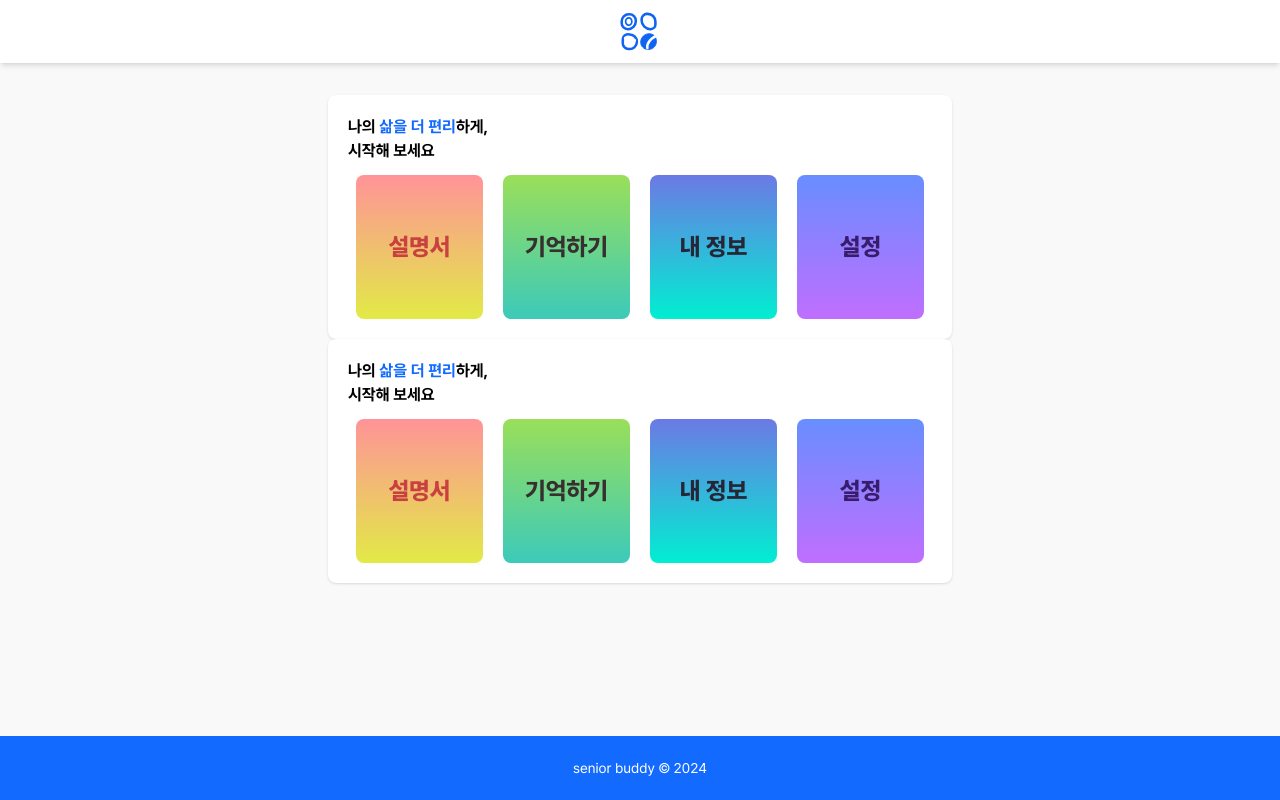
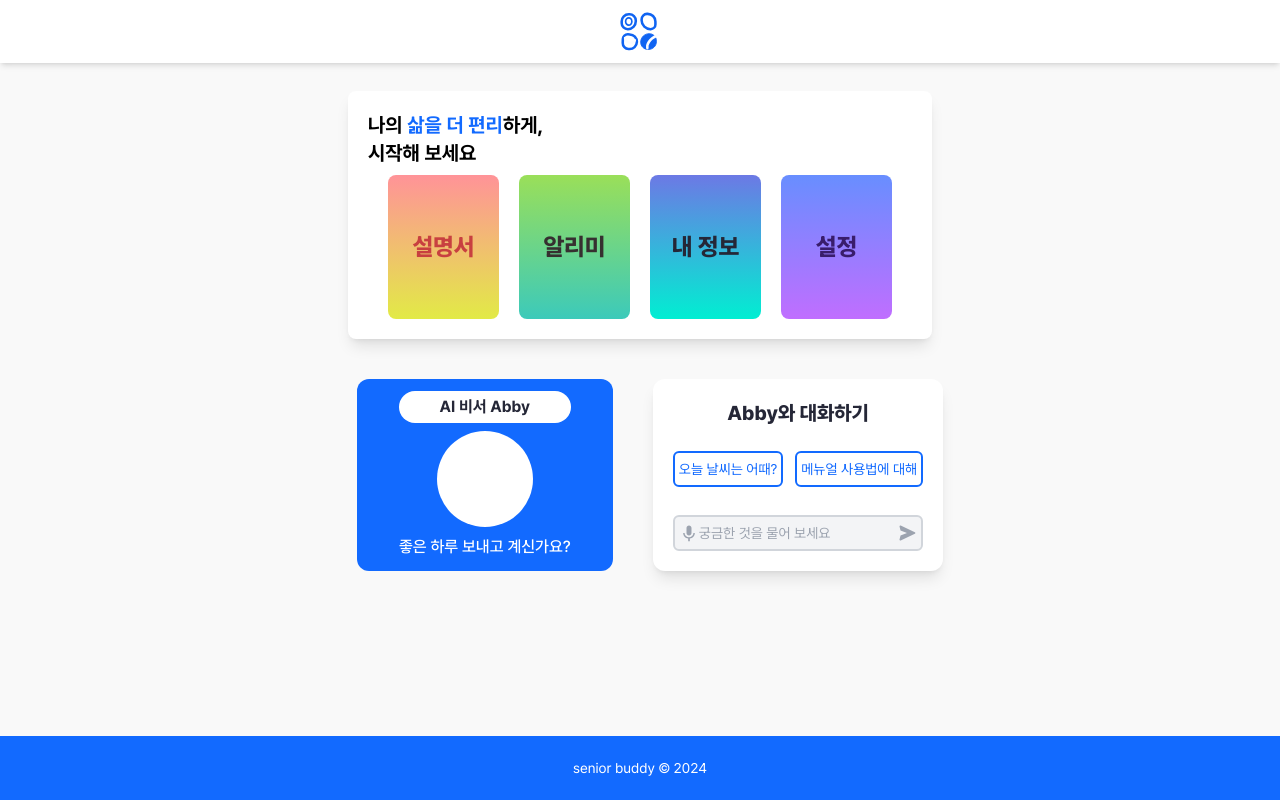
Before and after one commit to seniorBuddy/seniorBuddy-client, a Next.js app: page / in a window 1280 px wide. Built offline with nearby package versions, Linux system fonts and the light colour scheme.

Commit message:
STYLE: index 페이지 스타일링

```diff
--- a/package.json
+++ b/package.json
@@ -12,7 +12,8 @@
     "next": "15.0.0-rc.0",
     "pretendard": "^1.3.9",
     "react": "19.0.0-rc-f994737d14-20240522",
-    "react-dom": "19.0.0-rc-f994737d14-20240522"
+    "react-dom": "19.0.0-rc-f994737d14-20240522",
+    "react-icons": "^5.3.0"
   },
   "devDependencies": {
     "@types/node": "^20",
--- a/src/app/layout.tsx
+++ b/src/app/layout.tsx
@@ -25,7 +25,7 @@ export default function RootLayout({
       <body className={pretendard.variable}>
         <main className="font-pretendard min-h-screen flex flex-col">
           <Header />
-          <div className="flex-grow p-2 mb-16 w-3/4 sm:w-1/2 m-auto mt-6">
+          <div className="flex-grow px-8 sm:p-2 mb-16 w-full sm:w-1/2 m-auto">
             {children}
           </div>
           <Footer />
--- a/src/app/page.tsx
+++ b/src/app/page.tsx
@@ -1,51 +1,62 @@
-import Image from "next/image";
+import { MdKeyboardVoice } from "react-icons/md";
+import { BiSolidSend } from "react-icons/bi";
 
 export default function Home() {
   return (
-    <>
+    <div>
     {/* 버튼 그룹 */}
-    <section className="p-5 flex flex-col gap-3 bg-white w-full rounded-lg shadow">
-      <div className="font-bold">
-        나의 <span className="text-blue">삶을 더 편리</span>하게,<br />
-        시작해 보세요
+    <section className="min-w-60 m-5 p-5 flex flex-col gap-2 bg-white rounded-lg shadow-lg">
+      <div className="font-bold text-xl">
+        나의 <span className="text-blue ">삶을 더 편리</span>하게,<br /> 시작해 보세요
       </div>
-      <div className="mx-2 text-center grid grid-cols-2 lg:grid-cols-4 gap-3 sm:gap-5 font-extrabold text-xl sm:text-2xl">
-          <div className="w-full py-6 sm:py-14 m-auto rounded-lg bg-desc-bg-btn">
+      <div className="mx-5 text-center grid grid-cols-2 md:grid-cols-4 gap-3 lg:gap-5 font-extrabold text-xl sm:text-2xl">
+          <button className="w-full py-6 sm:py-14 m-auto rounded-lg bg-desc-bg-btn">
             <span className="text-desc">설명서</span>
-          </div>
-          <div className="w-full py-6 sm:py-14 m-auto rounded-lg bg-remind-bg-btn">
-            <span className="text-remind">기억하기</span>
-          </div>
-          <div className="w-full py-6 sm:py-14 m-auto rounded-lg bg-info-bg-btn">
+          </button>
+          <button className="w-full py-6 sm:py-14 m-auto rounded-lg bg-remind-bg-btn">
+            <span className="text-remind">알리미</span>
+          </button>
+          <button className="w-full py-6 sm:py-14 m-auto rounded-lg bg-info-bg-btn">
             <span className="text-info">내 정보</span>
-          </div>
-          <div className="w-full py-6 sm:py-14 m-auto rounded-lg bg-option-bg-btn">
+          </button>
+          <button className="w-full py-6 sm:py-14 m-auto rounded-lg bg-option-bg-btn">
             <span className="text-option">설정</span>
-          </div>
+          </button>
       </div>
     </section>
 
-     {/* AI 비서 그룹 */}
-     <section className="p-5 flex flex-col gap-3 bg-white w-full rounded-lg shadow">
-      <div className="font-bold">
-        나의 <span className="text-blue">삶을 더 편리</span>하게,<br />
-        시작해 보세요
+     {/* AI 그룹 */}
+     <section className="flex flex-col sm:flex-row justify-center items-center gap-5">
+      {/* AI 비서 캐릭터  */}
+      <div className=" min-w-36 max-w-64  flex flex-row flex-1 sm:m-5 p-3 bg-blue rounded-xl justify-center gap-3 sm:gap-5">
+        <div className="sm:hidden min-h-24 min-w-24 pt-1 m-auto bg-white rounded-full"></div>
+        <div className="max-w-">
+            <div className="text-info font-bold min-w-32 m-auto bg-white text-center p-1 mb-2 rounded-3xl ">
+              AI 비서 Abby
+              </div>
+            <div className="hidden sm:block h-24 w-24 m-auto bg-white rounded-full"></div>
+            <div className="text-white font-medium mt-2">
+              좋은 하루 보내고 계신가요?
+            </div>
+        </div>
       </div>
-      <div className="mx-2 text-center grid grid-cols-2 lg:grid-cols-4 gap-3 sm:gap-5 font-extrabold text-xl sm:text-2xl">
-          <div className="w-full py-6 sm:py-14 m-auto rounded-lg bg-desc-bg-btn">
-            <span className="text-desc">설명서</span>
+      {/* AI 채팅 시작하기*/}
+      <div className="min-w-56  flex flex-col flex-2 items-center justify-center p-5 bg-white rounded-xl shadow-lg">
+        <span className="text-info font-extrabold text-xl">Abby와 대화하기</span>
+        <div className="mt-6 w-full flex gap-3 mt-10 my-5">
+          <div className="px-1 py-1.5 border-2 text-blue border-blue rounded-md text-sm">오늘 날씨는 어때?</div>
+          <div className="px-1 py-1.5 border-2 text-blue border-blue rounded-md text-sm">메뉴얼 사용법에 대해</div>
+        </div>
+        <div className="mt-2 w-full h-full">
+          <div className="px-1 py-1.5 border-2 bg-gray-100 text-gray-400 border-gray-300 rounded-md flex
+          items-center">
+          <MdKeyboardVoice className="w-5 h-5"/>
+            <div className="flex-1 text-sm pr-5">궁금한 것을 물어 보세요</div>
+          <BiSolidSend className="w-5 h-5"/>
           </div>
-          <div className="w-full py-6 sm:py-14 m-auto rounded-lg bg-remind-bg-btn">
-            <span className="text-remind">기억하기</span>
-          </div>
-          <div className="w-full py-6 sm:py-14 m-auto rounded-lg bg-info-bg-btn">
-            <span className="text-info">내 정보</span>
-          </div>
-          <div className="w-full py-6 sm:py-14 m-auto rounded-lg bg-option-bg-btn">
-            <span className="text-option">설정</span>
-          </div>
+        </div>
       </div>
-    </section>
-    </>
+     </section>
+    </div>
   );
 }
--- a/src/components/header.tsx
+++ b/src/components/header.tsx
@@ -4,7 +4,7 @@ import LogoSvg from '../app/assets/logo.svg';
 
 export default function Header() {
     return (
-        <div className="w-full bg-white shadow-md flex items-center justify-center">
+        <div className="w-full bg-white shadow-md flex items-center justify-center z-0">
             <div className="my-3 max-w-10 m-auto">
                <Image src={LogoSvg} alt="logo"/>
             </div>
```
Also changed, not shown: 1 other file (tests, documents, lock files or other folders).
